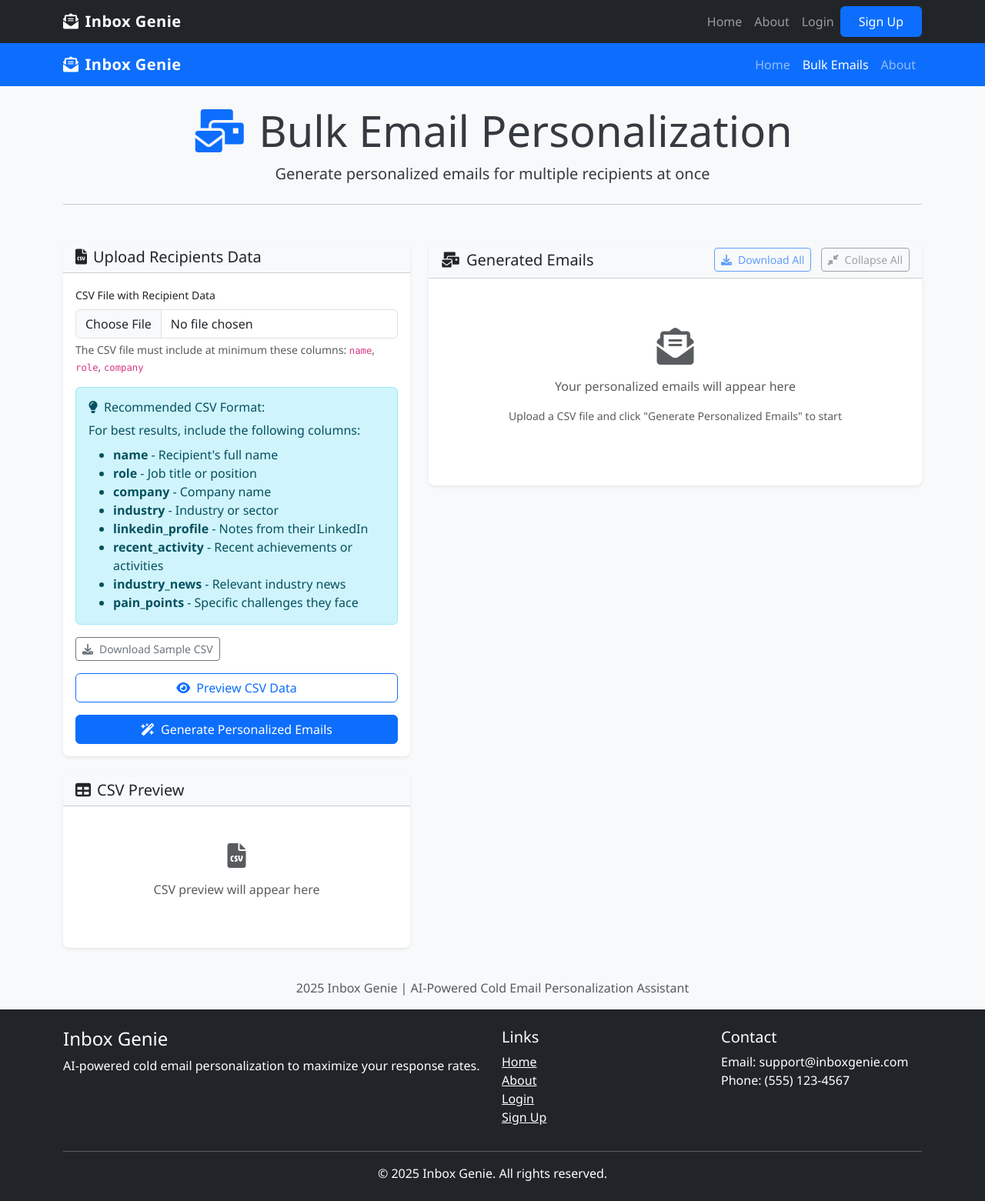
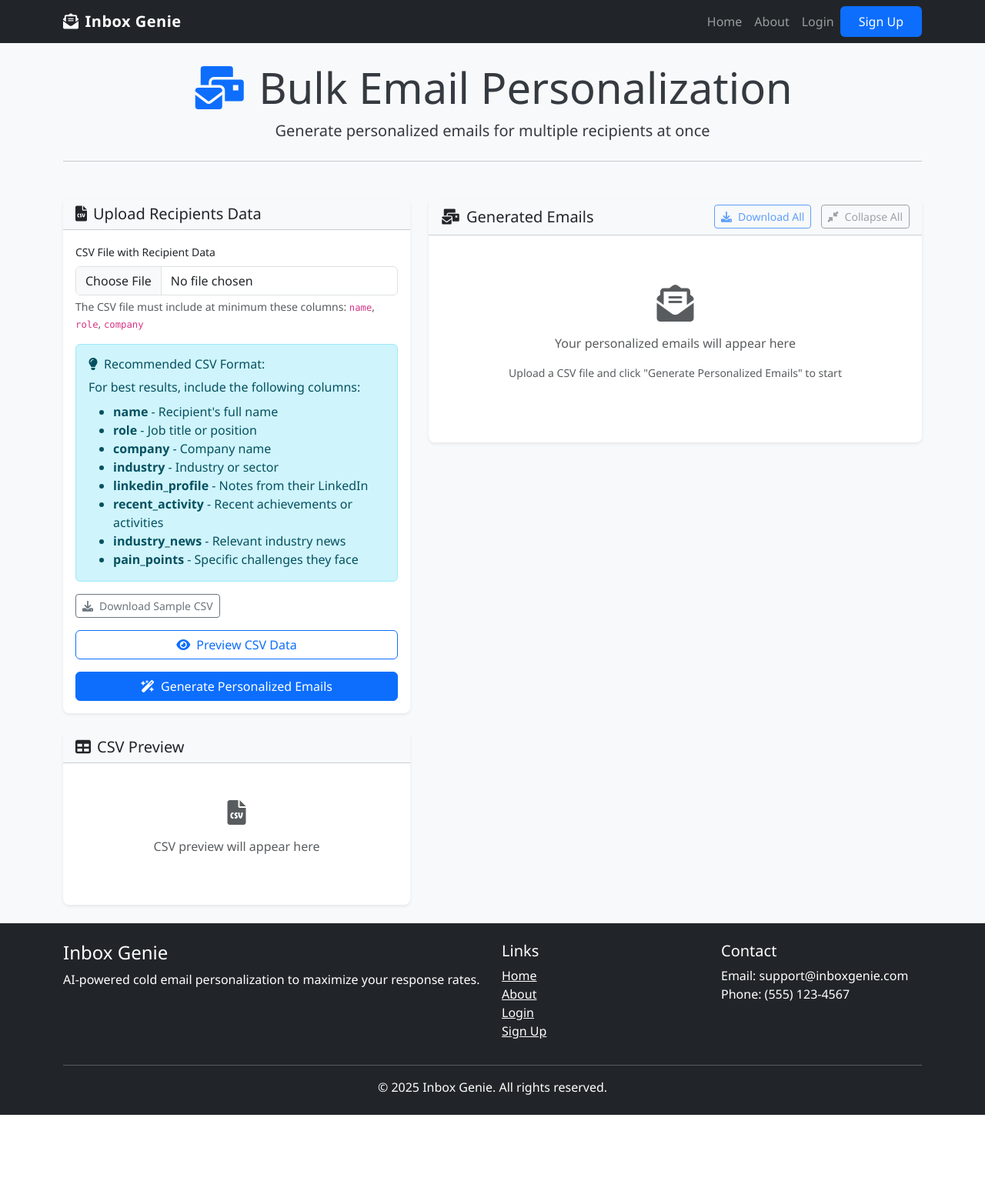
Before and after one commit to saeedanabtawi/inbox-genie, a Flask app: template src/templates/bulk.html in a window 1280 px wide. Shown: the whole page at 77% size. After the commit the page ends 1449 px from the top, so only its background shows below. Run offline with Flask 3, Linux system fonts and the light colour scheme; the template is opened without the code that fills it, so the values that code supplies are empty; parts of the project's set-up code (start-up, migrations or seed data) failed here and were passed over; some libraries are stand-ins or nearby versions.

Commit message:
fix double navbar

```diff
--- a/src/templates/bulk.html
+++ b/src/templates/bulk.html
@@ -40,28 +40,6 @@
 {% endblock %}
 
 {% block content %}
-<nav class="navbar navbar-expand-lg navbar-dark bg-primary">
-    <div class="container">
-        <a class="navbar-brand" href="/"><i class="fas fa-envelope-open-text me-2"></i>Inbox Genie</a>
-        <button class="navbar-toggler" type="button" data-bs-toggle="collapse" data-bs-target="#navbarNav">
-            <span class="navbar-toggler-icon"></span>
-        </button>
-        <div class="collapse navbar-collapse" id="navbarNav">
-            <ul class="navbar-nav ms-auto">
-                <li class="nav-item">
-                    <a class="nav-link" href="/">Home</a>
-                </li>
-                <li class="nav-item">
-                    <a class="nav-link active" href="/bulk">Bulk Emails</a>
-                </li>
-                <li class="nav-item">
-                    <a class="nav-link" href="/about">About</a>
-                </li>
-            </ul>
-        </div>
-    </div>
-</nav>
-
 <div class="container mt-4">
     <div class="row">
         <div class="col-lg-12 text-center mb-4">
@@ -202,15 +180,6 @@
         </div>
     </div>
 </div>
-
-<footer class="footer mt-auto py-3 bg-light">
-    <div class="container text-center">
-        <span class="text-muted"> 2025 Inbox Genie | AI-Powered Cold Email Personalization Assistant</span>
-    </div>
-</footer>
-
-<script src="https://cdn.jsdelivr.net/npm/bootstrap@5.3.0/dist/js/bootstrap.bundle.min.js"></script>
-<script src="static/js/bulk-script.js"></script>
 {% endblock %}
 
 {% block extra_js %}
```
